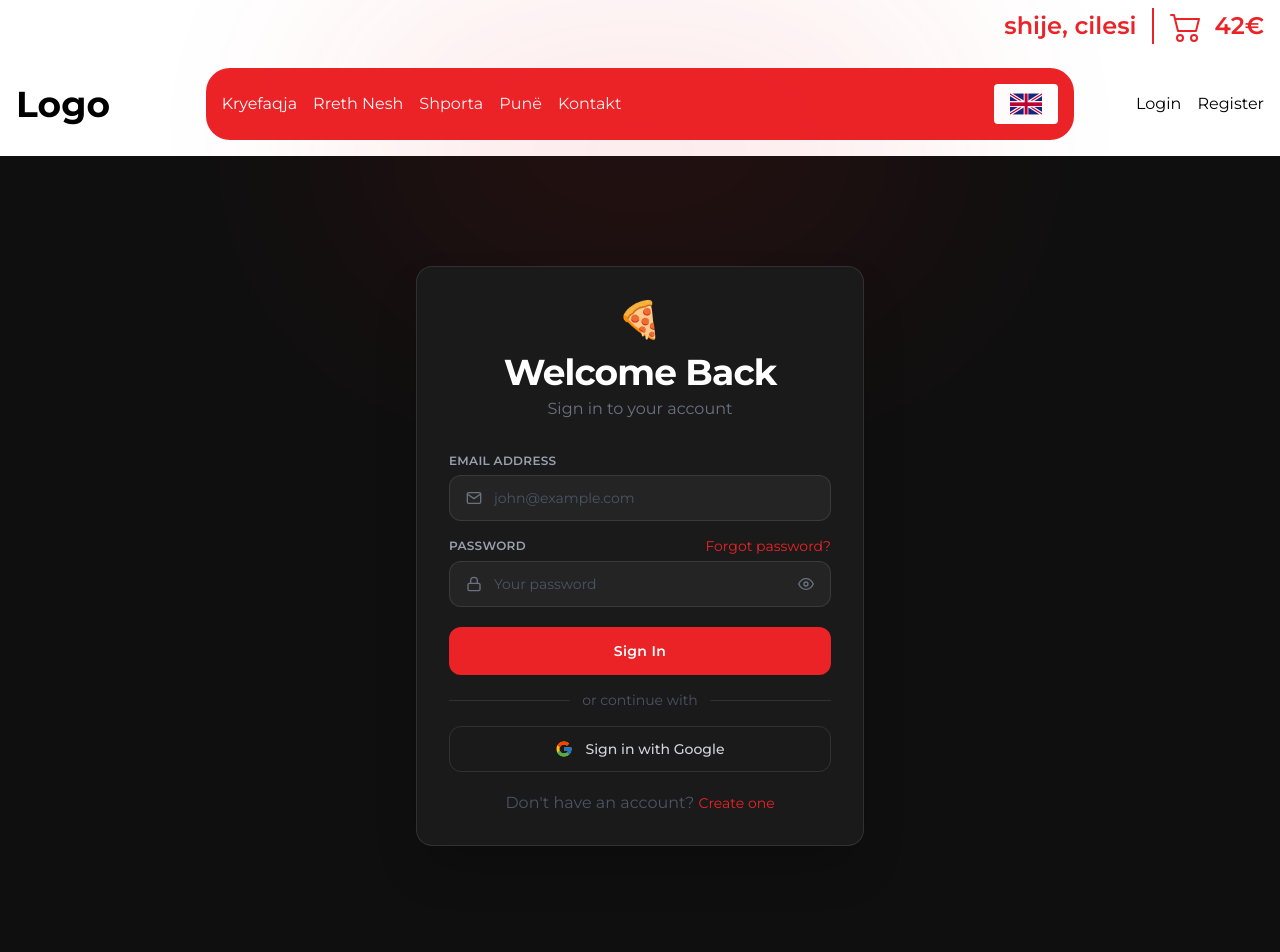
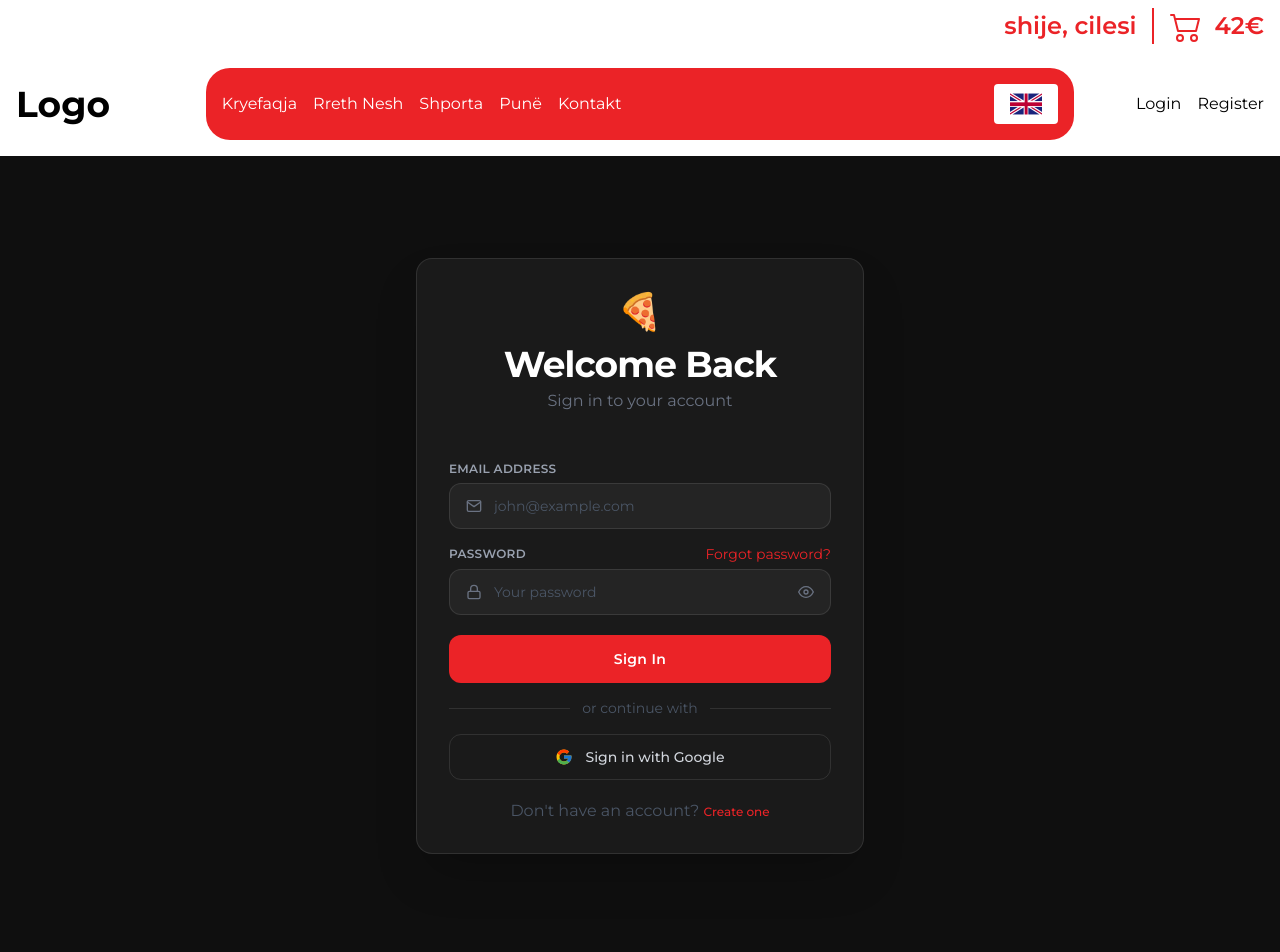
Before and after one commit to artanramanaj/restaurant, a React app in the folder frontend/: page /login in a window 1280 px wide. Shown: the top 952 px of the page. Built offline with nearby package versions, Linux system fonts and the light colour scheme; the HTML template or start-up script is replaced by a standard one.

Commit message:
changed login to react-hook-form

```diff
--- a/frontend/package.json
+++ b/frontend/package.json
@@ -10,18 +10,21 @@
     "preview": "vite preview"
   },
   "dependencies": {
+    "@hookform/resolvers": "^5.2.2",
     "@reduxjs/toolkit": "^2.11.2",
     "@tailwindcss/vite": "^4.2.1",
     "axios": "^1.13.5",
     "i18next": "^25.8.13",
     "react": "^19.2.0",
     "react-dom": "^19.2.0",
+    "react-hook-form": "^7.71.2",
     "react-i18next": "^16.5.4",
     "react-icons": "^5.6.0",
     "react-redux": "^9.2.0",
     "react-router-dom": "^7.13.1",
     "react-toastify": "^11.0.5",
-    "tailwindcss": "^4.2.1"
+    "tailwindcss": "^4.2.1",
+    "zod": "^4.3.6"
   },
   "devDependencies": {
     "@eslint/js": "^9.39.1",
--- a/frontend/src/components/Login.tsx
+++ b/frontend/src/components/Login.tsx
@@ -1,133 +1,65 @@
-import { useState } from "react";
-import { FiMail, FiLock, FiEye, FiEyeOff } from "react-icons/fi";
-import { FcGoogle } from "react-icons/fc";
+import { useForm } from "react-hook-form";
+import { zodResolver } from "@hookform/resolvers/zod";
+import { z } from "zod";
 import { useAuthUserMutation } from "@/store/userApiSlice";
-import { Spinner, Variant } from "@/components";
+import { Spinner, WelcomeBack } from "@/components";
+import {
+  EmailField,
+  PasswordField,
+  GoogleButton,
+  RegisterLink,
+} from "@/components";
 import { useNavigate } from "react-router";
 import { toast } from "react-toastify";
 import { useDispatch } from "react-redux";
 import { setCredentials } from "../store/authSlice";
+import { loginSchema } from "@/validations/loginSchema";
+
+type LoginForm = z.infer<typeof loginSchema>;
+
 const Login = () => {
   const dispatch = useDispatch();
   const navigate = useNavigate();
-  const [authUser, { isLoading, isSuccess, error: isError }] =
-    useAuthUserMutation();
-  const [formData, setFormData] = useState({
-    email: "",
-    password: "",
+  const [authUser, { isLoading }] = useAuthUserMutation();
+
+  const {
+    register,
+    handleSubmit,
+    formState: { errors },
+  } = useForm<LoginForm>({
+    resolver: zodResolver(loginSchema),
   });
-  const [showPassword, setShowPassword] = useState(false);
-  const [rememberMe, setRememberMe] = useState(false);
 
-  const handleChange = (e: React.ChangeEvent<HTMLInputElement>) => {
-    setFormData({ ...formData, [e.target.name]: e.target.value });
-  };
-
-  const handleSubmit = async (e: React.MouseEvent) => {
-    e.preventDefault();
+  const onSubmit = async (data: LoginForm) => {
     try {
-      const res = await authUser(formData).unwrap();
-      console.log(res);
+      const res = await authUser(data).unwrap();
       dispatch(setCredentials(res.user));
       navigate("/");
       toast.success(res.message);
-    } catch (error) {
+    } catch (error: any) {
       toast.error(error?.data?.message);
     }
   };
+
   if (isLoading) return <Spinner />;
+
   return (
     <div className="min-h-screen bg-[#0f0f0f] flex items-center justify-center p-8 font-sans">
-      {/* Glow effect */}
-      <div className="absolute top-0 left-1/2 -translate-x-1/2 w-[600px] h-[300px] bg-[#EB2327] opacity-10 blur-[120px] rounded-full pointer-events-none" />
-
+      <div className="absolute top-0 left-1/2 -translate-x-1/2 w-[600px] h-[300px] bg-primaryopacity-10 blur-[120px] rounded-full pointer-events-none" />
       <div className="w-full max-w-md bg-[#1a1a1a] rounded-2xl border border-white/10 shadow-2xl p-8 relative z-10">
-        {/* Header */}
-        <div className="mb-8 text-center">
-          <div className="text-4xl mb-3">🍕</div>
-          <h2 className="text-3xl font-bold text-white tracking-tight">
-            Welcome Back
-          </h2>
-          <p className="text-gray-500 text-sm mt-1">Sign in to your account</p>
-        </div>
-
-        <div className="flex flex-col gap-4">
-          {/* Email */}
-          <div className="flex flex-col gap-1.5">
-            <label className="text-xs font-semibold text-gray-400 uppercase tracking-wide">
-              Email Address
-            </label>
-            <div className="flex items-center bg-[#242424] border border-white/10 rounded-xl px-4 gap-3 focus-within:border-[#EB2327] focus-within:shadow-[0_0_0_3px_#EB232720] transition-all">
-              <FiMail className="text-gray-500 shrink-0" size={16} />
-              <input
-                name="email"
-                type="email"
-                placeholder="john@example.com"
-                value={formData.email}
-                onChange={handleChange}
-                className="flex-1 bg-transparent py-3 text-sm text-white placeholder-gray-600 outline-none"
-              />
-            </div>
-          </div>
-
-          {/* Password */}
-          <div className="flex flex-col gap-1.5">
-            <div className="flex items-center justify-between">
-              <label className="text-xs font-semibold text-gray-400 uppercase tracking-wide">
-                Password
-              </label>
-              <span className="text-xs text-[#EB2327] hover:underline cursor-pointer font-medium">
-                Forgot password?
-              </span>
-            </div>
-            <div className="flex items-center bg-[#242424] border border-white/10 rounded-xl px-4 gap-3 focus-within:border-[#EB2327] focus-within:shadow-[0_0_0_3px_#EB232720] transition-all">
-              <FiLock className="text-gray-500 shrink-0" size={16} />
-              <input
-                name="password"
-                type={showPassword ? "text" : "password"}
-                placeholder="Your password"
-                value={formData.password}
-                onChange={handleChange}
-                className="flex-1 bg-transparent py-3 text-sm text-white placeholder-gray-600 outline-none"
-              />
-              <button
-                onClick={() => setShowPassword(!showPassword)}
-                className="text-gray-500 hover:text-gray-300 transition-colors"
-              >
-                {showPassword ? <FiEyeOff size={16} /> : <FiEye size={16} />}
-              </button>
-            </div>
-          </div>
-
-          {/* Submit */}
+        <form onSubmit={handleSubmit(onSubmit)} className="flex flex-col gap-4">
+          <WelcomeBack />
+          <EmailField register={register} errors={errors} />
+          <PasswordField register={register} errors={errors} />
           <button
-            onClick={handleSubmit}
-            className="w-full bg-[#EB2327] hover:bg-[#c91e21] active:scale-[0.98] text-white font-semibold py-3.5 rounded-xl text-sm transition-all duration-200 mt-1 tracking-wide"
+            type="submit"
+            className="w-full bg-primary hover:bg-[#c91e21] active:scale-[0.98] text-white font-semibold py-3.5 rounded-xl text-sm transition-all duration-200 mt-1 tracking-wide"
           >
             Sign In
           </button>
-
-          {/* Divider */}
-          <div className="flex items-center gap-3">
-            <div className="flex-1 h-px bg-white/10" />
-            <span className="text-xs text-gray-600">or continue with</span>
-            <div className="flex-1 h-px bg-white/10" />
-          </div>
-
-          {/* Google */}
-          <button className="w-full flex items-center justify-center gap-3 border border-white/10 hover:border-[#EB2327]/50 bg-transparent text-gray-300 font-medium py-3 rounded-xl text-sm transition-all duration-200">
-            <FcGoogle size={18} />
-            Sign in with Google
-          </button>
-
-          {/* Register link */}
-          <p className="text-center text-xs text-gray-600 mt-1">
-            Don't have an account?{" "}
-            <span className="text-[#EB2327] hover:underline cursor-pointer font-medium">
-              Create one
-            </span>
-          </p>
-        </div>
+          <GoogleButton />
+          <RegisterLink />
+        </form>
       </div>
     </div>
   );
--- a/frontend/src/components/index.ts
+++ b/frontend/src/components/index.ts
@@ -21,3 +21,8 @@ export { default as EmptyCart } from "./Order/CartPanel/EmptyCart";
 export { default as CartHeading } from "./Order/CartPanel/CartHeading";
 export { default as PrivateRoute } from "./PrivateRoute";
 export { default as AdminRoute } from "./AdminRoute";
+export { default as WelcomeBack } from "./login/WelcomeBack";
+export { default as EmailField } from "./login/EmailField";
+export { default as PasswordField } from "./login/PasswordField";
+export { default as GoogleButton } from "./login/GoogleButton";
+export { default as RegisterLink } from "./login/RegisterLink";
--- /dev/null
+++ b/frontend/src/components/login/EmailField.tsx
@@ -0,0 +1,32 @@
+import { FiMail } from "react-icons/fi";
+import type { UseFormRegister, FieldErrors } from "react-hook-form";
+import type { LoginForm } from "@/validations/loginSchema";
+
+interface Props {
+  register: UseFormRegister<LoginForm>;
+  errors: FieldErrors<LoginForm>;
+}
+
+const EmailField = ({ register, errors }: Props) => (
+  <div className="flex flex-col gap-1.5">
+    <label className="text-xs font-semibold text-gray-400 uppercase tracking-wide">
+      Email Address
+    </label>
+    <div
+      className={`flex items-center bg-[#242424] border rounded-xl px-4 gap-3 focus-within:shadow-[0_0_0_3px_#EB232720] transition-all ${errors.email ? "border-red-500" : "border-white/10 focus-within:border-[#EB2327]"}`}
+    >
+      <FiMail className="text-gray-500 shrink-0" size={16} />
+      <input
+        {...register("email")}
+        type="email"
+        placeholder="john@example.com"
+        className="flex-1 bg-transparent py-3 text-sm text-white placeholder-gray-600 outline-none"
+      />
+    </div>
+    {errors.email && (
+      <p className="text-red-500 text-xs">{errors.email.message}</p>
+    )}
+  </div>
+);
+
+export default EmailField;
--- /dev/null
+++ b/frontend/src/components/login/GoogleButton.tsx
@@ -0,0 +1,20 @@
+import { FcGoogle } from "react-icons/fc";
+
+const GoogleButton = () => (
+  <>
+    <div className="flex items-center gap-3">
+      <div className="flex-1 h-px bg-white/10" />
+      <span className="text-xs text-gray-600">or continue with</span>
+      <div className="flex-1 h-px bg-white/10" />
+    </div>
+    <button
+      type="button"
+      className="w-full flex items-center justify-center gap-3 border border-white/10 hover:border-[#EB2327]/50 bg-transparent text-gray-300 font-medium py-3 rounded-xl text-sm transition-all duration-200"
+    >
+      <FcGoogle size={18} />
+      Sign in with Google
+    </button>
+  </>
+);
+
+export default GoogleButton;
--- /dev/null
+++ b/frontend/src/components/login/PasswordField.tsx
@@ -0,0 +1,49 @@
+import { FiLock, FiEye, FiEyeOff } from "react-icons/fi";
+import { useState } from "react";
+import type { UseFormRegister, FieldErrors } from "react-hook-form";
+import type { LoginForm } from "@/validations/loginSchema";
+
+interface Props {
+  register: UseFormRegister<LoginForm>;
+  errors: FieldErrors<LoginForm>;
+}
+
+const PasswordField = ({ register, errors }: Props) => {
+  const [showPassword, setShowPassword] = useState(false);
+
+  return (
+    <div className="flex flex-col gap-1.5">
+      <div className="flex items-center justify-between">
+        <label className="text-xs font-semibold text-gray-400 uppercase tracking-wide">
+          Password
+        </label>
+        <span className="text-xs text-[#EB2327] hover:underline cursor-pointer font-medium">
+          Forgot password?
+        </span>
+      </div>
+      <div
+        className={`flex items-center bg-[#242424] border rounded-xl px-4 gap-3 focus-within:shadow-[0_0_0_3px_#EB232720] transition-all ${errors.password ? "border-red-500" : "border-white/10 focus-within:border-[#EB2327]"}`}
+      >
+        <FiLock className="text-gray-500 shrink-0" size={16} />
+        <input
+          {...register("password")}
+          type={showPassword ? "text" : "password"}
+          placeholder="Your password"
+          className="flex-1 bg-transparent py-3 text-sm text-white placeholder-gray-600 outline-none"
+        />
+        <button
+          type="button"
+          onClick={() => setShowPassword(!showPassword)}
+          className="text-gray-500 hover:text-gray-300 transition-colors"
+        >
+          {showPassword ? <FiEyeOff size={16} /> : <FiEye size={16} />}
+        </button>
+      </div>
+      {errors.password && (
+        <p className="text-red-500 text-xs">{errors.password.message}</p>
+      )}
+    </div>
+  );
+};
+
+export default PasswordField;
--- /dev/null
+++ b/frontend/src/components/login/RegisterLink.tsx
@@ -0,0 +1,15 @@
+import { Link } from "react-router-dom";
+
+const RegisterLink = () => (
+  <p className="text-center text-xs text-gray-600 mt-1">
+    Don't have an account?{" "}
+    <Link
+      to="/register"
+      className="text-primary text-xs hover:underline font-medium"
+    >
+      Create one
+    </Link>
+  </p>
+);
+
+export default RegisterLink;
--- /dev/null
+++ b/frontend/src/components/login/WelcomeBack.tsx
@@ -0,0 +1,13 @@
+const WelcomeBack = () => {
+  return (
+    <div className="mb-8 text-center">
+      <div className="text-4xl mb-3">🍕</div>
+      <h2 className="text-3xl font-bold text-white tracking-tight">
+        Welcome Back
+      </h2>
+      <p className="text-gray-500 text-sm mt-1">Sign in to your account</p>
+    </div>
+  );
+};
+
+export default WelcomeBack;
--- /dev/null
+++ b/frontend/src/validations/loginSchema.ts
@@ -0,0 +1,7 @@
+import { z } from "zod";
+
+export const loginSchema = z.object({
+  email: z.string().email("Invalid email address"),
+  password: z.string().min(8, "Password must be at least 8 characters"),
+});
+export type LoginForm = z.infer<typeof loginSchema>;
```
Also changed, not shown: frontend/src/components/Header.tsx (+14 -7 lines), frontend/src/store/userApiSlice.ts (+9 -1 lines), 1 other file (tests, documents, lock files or other folders).
